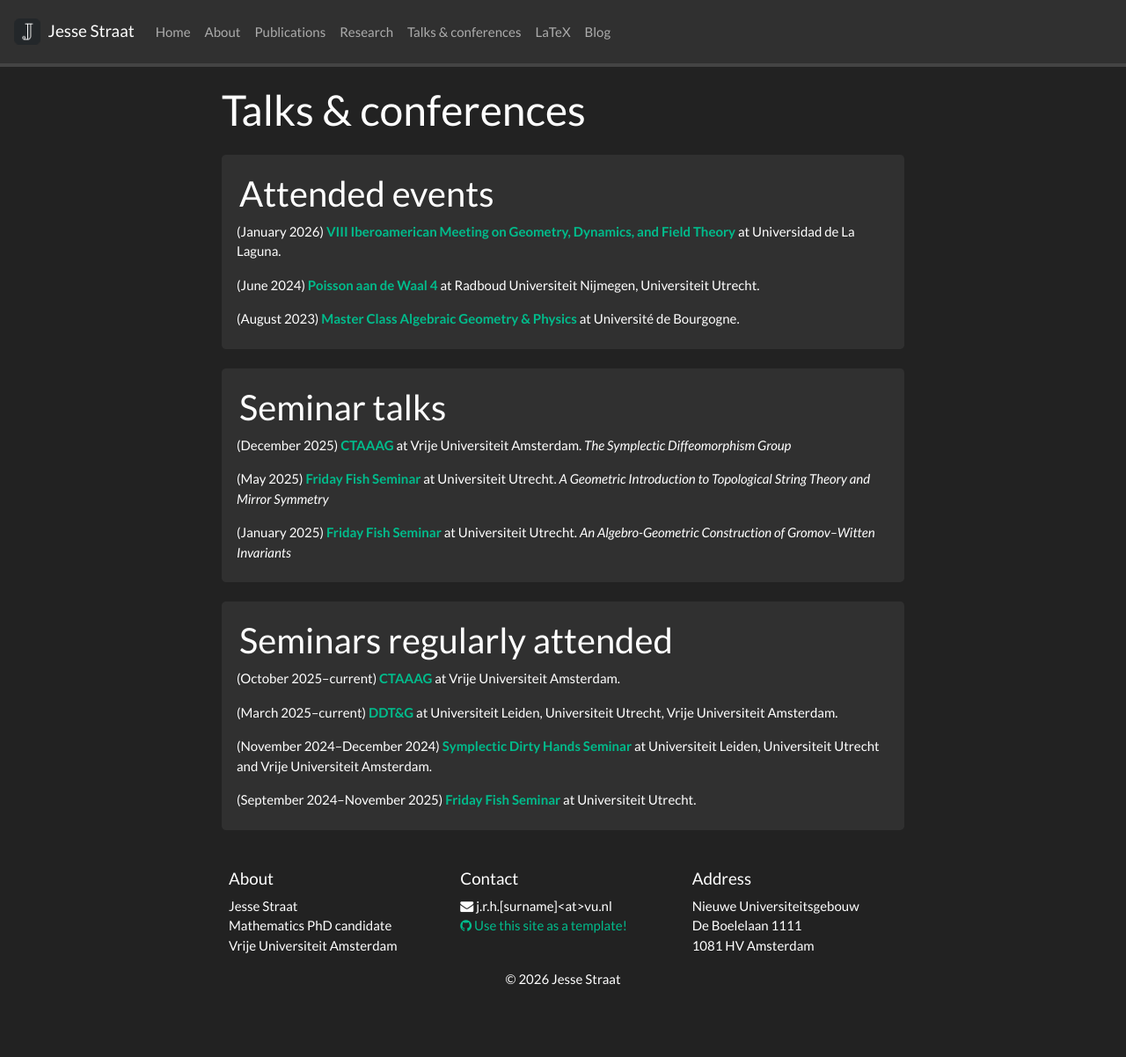
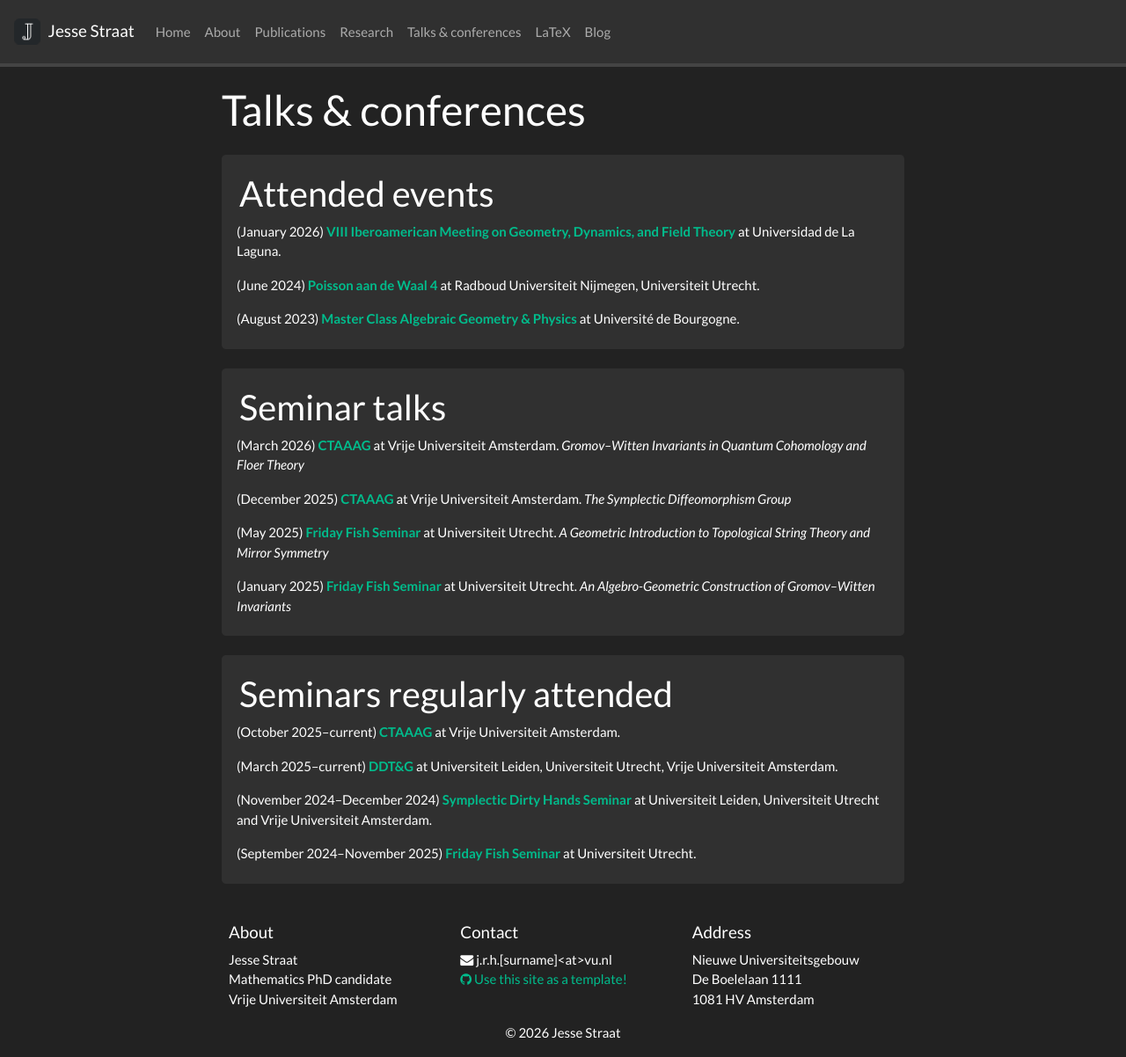
Before and after one commit to JesseStraat/jessestraat.github.io, a Jekyll site: the page built from _pages/talks-conferences.md, in a window 1280 px wide and 1202 px high. Shown: the whole window at 88% size. Built offline with Jekyll 4.4.1, drawn with Linux system fonts in a browser that asks for light colours; nearby versions of some CDN libraries; a style sheet for code colours, icons or effects is not loaded.

Commit message:
Added 2026-03-10 talk on GW invariants

```diff
--- a/_data/talks-conferences.yml
+++ b/_data/talks-conferences.yml
@@ -70,3 +70,11 @@
   start_date: 2025-03-07
   role: regular
   location: Universiteit Leiden, Universiteit Utrecht, Vrije Universiteit Amsterdam
+- name: CTAAAG
+  type: seminar
+  website: https://www.few.vu.nl/~trt800/arbeitsgemeinschaft.html
+  start_date: 2026-03-10
+  role: speaker
+  location: Vrije Universiteit Amsterdam
+  talk_title: Gromov–Witten Invariants in Quantum Cohomology and Floer Theory
+  location: Vrije Universiteit Amsterdam
```
